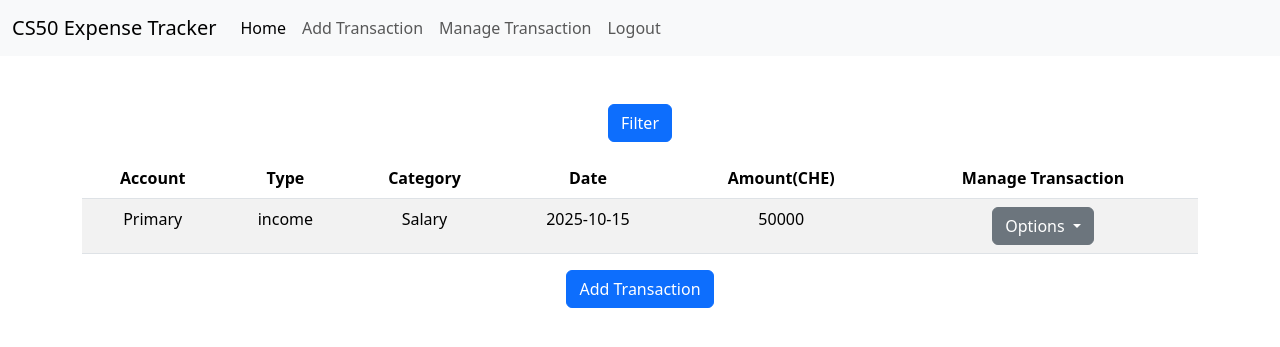
After one commit to MiguelAngelo-Code/CS50-Final-Project, a Flask app: page /manage_transactions in a window 1280 px wide. The commit adds this page. Shown: the top 347 px of the page. Run offline with Flask 3, Linux system fonts and the light colour scheme; a user stored in the database is signed in; data comes from the database, SQL or seed files in the repository; both versions use the stored data as it was after the commit.

Commit message:
manage transaction feature added

```diff
--- a/final_project/app.py
+++ b/final_project/app.py
@@ -5,7 +5,7 @@ from dateutil.relativedelta import relativedelta
 from decimal import Decimal, ROUND_HALF_UP
 from flask import Flask, flash, redirect, render_template, Response, request, session
 from flask_session import Session
-from helpers import conDbDict, getBar, getLine, getPie, getTrans, getUser
+from helpers import conDbDict, getBar, getLine, getPie, getTrans, getTransDate, getUser
 import matplotlib
 matplotlib.use("Agg")
 import matplotlib.dates as mdates
@@ -70,7 +70,7 @@ def add_cat():
             cur.execute("INSERT INTO categories (name, user_id) values (?, ?)", (newCat, user["id"],))
             con.commit()
             # Close connection and redirect to index
-            con.close
+            con.close()
             return redirect("/add_transaction")
 
     else:
@@ -123,12 +123,28 @@ def add_transaction():
                 return render_template("error.html", message="invalid type submission")
 
         # Insert into DB, close connection & redirect
-        cur.execute("INSERT INTO transactions (account_id, amount_cents, category, created_by_user_id, trans_date, trans_type) values (?, ?, ?, ?, ?, ?)", (account, amount_cents, category, user["id"], date, trans_type))
+        cur.execute("INSERT INTO transactions (account_id, amount_cents, category, created_by_user_id, trans_date, trans_type) values (?, ?, ?, ?, ?, ?)", (account, amount_cents, category, user["id"], date, trans_type,))
         con.commit()
 
         con.close()
 
-        return redirect("/add_transaction")
+        return redirect(request.referrer or "/manage_transactions")
+
+
+@app.route("/delete_transaction", methods=["POST"])
+def delete_transaction():
+
+    transId = request.form.get("deleteTrans")
+
+    con = conDbDict()
+    cur = con.cursor()
+
+    cur.execute("DELETE FROM transactions WHERE id = ?", (transId,))
+    con.commit()
+    con.close()
+
+    return redirect("/manage_transactions")
+
 
 # Generate Charts
 @app.route("/get_charts", methods=["GET", "POST"])
@@ -210,8 +226,7 @@ def get_charts():
         user = getUser()
 
         # Fetch user transaction
-        transactions = cur.execute("SELECT amount_cents, category, trans_date, trans_type FROM transactions where created_by_user_id = ? AND trans_date BETWEEN ? and ? ORDER BY trans_date", (user["id"], start, end,)).fetchall()
-
+        transactions = getTransDate(start, end)
         # Get user Accounts
         accounts = cur.execute("SELECT account_name, balance_cents, id FROM accounts WHERE user_id = ?", (user["id"],)).fetchall()
 
@@ -272,6 +287,48 @@ def logout():
     #redirect to index
     return redirect("/")
 
+
+@app.route("/manage_transactions", methods = ["GET", "POST"])
+def manage_transactions():
+
+    if (request.method == "GET"):
+
+        # Set start and end dates as first and last day of current month
+        # Todo: this code is repeated fit whole transaction date setting into helper function
+        current_date = date.today()
+        start = current_date + relativedelta(day=1)
+        end = current_date + relativedelta(day=31)
+
+        trasactions = getTransDate(start, end)
+
+        con = conDbDict()
+        cur = con.cursor()
+
+        user = getUser()
+
+        accounts = cur.execute("SELECT account_name, balance_cents, id FROM accounts WHERE user_id = ?", (user["id"],)).fetchall()
+        categories = cur.execute("SELECT name FROM categories WHERE user_id = ?", (user["id"],)).fetchall()
+
+        return render_template("manage_transactions.html", accounts=accounts, categories=categories, transactions=trasactions, types=TYPES)
+
+    else:
+        # Set start and end dates as first and last day of current month
+        start = request.form.get("start")
+        end = request.form.get("end")
+
+        trasactions = getTransDate(start, end)
+
+        con = conDbDict()
+        cur = con.cursor()
+
+        user = getUser()
+
+        accounts = cur.execute("SELECT account_name, balance_cents, id FROM accounts WHERE user_id = ?", (user["id"],)).fetchall()
+        categories = cur.execute("SELECT name FROM categories WHERE user_id = ?", (user["id"],)).fetchall()
+
+        return render_template("manage_transactions.html", accounts=accounts, categories=categories, transactions=trasactions, types=TYPES)
+
+
 # Register user
 @app.route("/register", methods=["GET", "POST"])
 def register():
@@ -305,7 +362,7 @@ def register():
         con.commit()
 
         # Login user
-        session["user_id"] = cur.execute("SELECT id FROM users WHERE username = ?", (username.lower(),)).fetchall()[0]["id"]
+        session["user_id"] = cur.execute("SELECT id FROM users WHERE username = ?", (username,)).fetchall()[0]["id"]
 
         #todo: Close DB & redirect to index
         con.close()
--- a/final_project/helpers.py
+++ b/final_project/helpers.py
@@ -25,6 +25,7 @@ def getUser():
     user = cur.execute("SELECT id, username FROM users WHERE id = ?", (session["user_id"],)).fetchone()
 
     con.close()
+
     return user
 
 def getBar(start, end):
@@ -37,7 +38,7 @@ def getBar(start, end):
 
      totIncome = cur.execute("SELECT IFNULL(SUM(amount_cents) ,0) FROM transactions WHERE created_by_user_id = ? AND trans_type = ? and trans_date BETWEEN ? AND ?", (user["id"], TYPES[1], start, end,)).fetchone()[0]
 
-
+     con.close()
 
     # Generate & save bargraph
      plt.style.use('dark_background')
@@ -46,7 +47,6 @@ def getBar(start, end):
      ax.bar(TYPES[0], totExpense)
      plt.savefig('static/my_bar_expesne_vs_income.png')
 
-     con.close()
      # Verify
      if os.path.exists('static/my_bar_expesne_vs_income.png'):
           return True
@@ -94,11 +94,14 @@ def getLine(start, end):
              return False
 
 def getPie(start, end):
+
      con = conDbDict()
      cur = con.cursor()
      user = getUser()
 
      data = cur.execute("SELECT category, sum(amount_cents) as totals FROM transactions WHERE created_by_user_id = ? AND trans_type = ? AND trans_date BETWEEN ? AND ? GROUP BY category ORDER BY totals", (user["id"], TYPES[0], start, end,)).fetchall()
+
+     con.close()
 
      categories = []
      totals = []
@@ -139,8 +142,6 @@ def getPie(start, end):
      plt.savefig('static/my_pie_expenses.png')
      plt.close(fig)
 
-
-     con.close()
      if os.path.exists('static/my_pie_expenses.png'):
           return True
      else:
@@ -153,12 +154,23 @@ def getTrans(limit = 0):
     user = getUser()
 
     if (limit == 0):
-        transactions = cur.execute("SELECT amount_cents, category, trans_date, trans_type FROM transactions where created_by_user_id = ? ORDER BY trans_date", (user["id"],)).fetchall()
+        transactions = cur.execute("SELECT amount_cents, category, id, trans_date, trans_type FROM transactions where created_by_user_id = ? ORDER BY trans_date", (user["id"],)).fetchall()
     else:
-        query = f"""SELECT amount_cents, category, trans_date, trans_type FROM transactions where created_by_user_id = ? ORDER BY trans_date LIMIT {int(limit)}
+        query = f"""SELECT amount_cents, category, trans_date, id, trans_type FROM transactions where created_by_user_id = ? ORDER BY trans_date LIMIT {int(limit)}
         """
 
         transactions = cur.execute(query, (user["id"], )).fetchall()
 
     con.close()
     return transactions
+
+def getTransDate(start, end):
+
+     user = getUser()
+
+     con = conDbDict()
+     cur = con.cursor()
+
+     transactions = cur.execute("SELECT account_id, amount_cents, category, id, trans_date, trans_type FROM transactions where created_by_user_id = ? AND trans_date BETWEEN ? and ? ORDER BY trans_date", (user["id"], start, end,)).fetchall()
+
+     return transactions
--- a/final_project/templates/layout.html
+++ b/final_project/templates/layout.html
@@ -36,6 +36,9 @@
                     <li class="nav-item">
                     <a class="nav-link" href="/add_transaction">Add Transaction</a>
                     </li>
+                    <li class="nav-item">
+                    <a class="nav-link" href="/manage_transactions">Manage Transaction</a>
+                    </li>
                 </ul>
                 <ul class="navbar-nav">
                   <li class="nav-item">
--- /dev/null
+++ b/final_project/templates/manage_transactions.html
@@ -0,0 +1,143 @@
+{% extends "layout.html" %}
+
+{% block title %}Index{% endblock %}
+
+{% block main %}
+
+<!-- Date filter form -->
+<p class="d-inline-flex gap-1">
+  <button class="btn btn-primary" type="button" data-bs-toggle="collapse" data-bs-target="#multiCollapseExample1" aria-expanded="false" aria-controls="multiCollapseExample1">
+    Filter
+  </button>
+</p>
+<div class="collapse multi-collapse" id="multiCollapseExample1">
+  <div class="card card-body">
+    <p>Date Range</p>
+    <form action="/manage_transactions" method="post">
+        <div class="mb-3">
+            <input autocomplete="off" class="form-control" name="start" placeholder="start date" required type="date">
+        </div>
+        <div class="mb-3">
+            <input autocomplete="off" class="form-control" name="end" placeholder="end date" required type="date">
+        </div>
+         <button class="btn btn-primary" name="transFilter" type="submit">submit</button>
+    </form>
+  </div>
+</div>
+
+
+    <!-- Table to show user expense transactions-->
+    <table class="table table-striped">
+        <thead>
+            <tr>
+                <th>Account</th>
+                <th>Type</th>
+                <th>Category</th>
+                <th>Date</th>
+                <th>Amount(CHE)</th>
+                <th>Manage Transaction</th>
+            </tr>
+        </thead>
+        <tbody>
+            {% for trans in transactions %}
+            <tr>
+                <td>
+                    {% for account in accounts %}
+                        {% if account.id == trans.account_id %}
+                            {{ account.account_name}}
+                        {% endif %}
+                    {% endfor %}
+                </td>
+                <td>
+                    {{ trans.trans_type }}
+                </td>
+
+                <td>
+                    {{ trans.category }}
+                </td>
+
+                <td>
+                    {{ trans.trans_date }}
+                </td>
+
+                <td>
+                    {{ trans.amount_cents }}
+                </td>
+
+                <td>
+                    <div class="dropdown">
+                        <button class="btn btn-secondary dropdown-toggle" type="button" data-bs-toggle="dropdown" aria-expanded="false">
+                            Options
+                        </button>
+                        <ul class="dropdown-menu">
+
+                            <li>
+                                <form action="/delete_transaction" method="post">
+                                    <button class="dropdown-item" name="deleteTrans" type="submit" value="{{ trans.id }}">Delete</button>
+                                </form>
+                            </li>
+
+                            <li>
+                                <form action="/edit_transactions" method="post">
+                                <button class="dropdown-item" name="editTrans" type="submit" value="{{ trans.id }}">Edit</button>
+                                </form>
+                            </li>
+
+                        </ul>
+                    </div>
+                </td>
+            </tr>
+            {% endfor %}
+        </tbody>
+    </table>
+
+    <!-- Add transaction -->
+
+<p class="d-inline-flex gap-1">
+  <button class="btn btn-primary" type="button" data-bs-toggle="collapse" data-bs-target="#multiCollapseExample2" aria-expanded="false" aria-controls="multiCollapseExample2">
+    Add Transaction
+  </button>
+</p>
+<div class="collapse multi-collapse"" id="multiCollapseExample2">
+  <div class="card card-body">
+        <form action="/add_transaction" method="post">
+
+        <div class="mb-3">
+            <select class="form-control" name="account" required>
+                {% for account in accounts %}
+                    <option value="{{ account.id }}">{{ account.account_name }}</option>
+                {% endfor %}
+            </select>
+        </div>
+
+        <div class="mb-3">
+            <select class="form-control" name="type">
+                {% for type in types %}
+                    <option value="{{ type }}">{{ type }}</option>
+                {% endfor %}
+            </select>
+        </div>
+
+        <div class="mb-3">
+            <select class="form-control" name="category">
+                {% for category in categories %}
+                    <option value="{{ category.name }}">{{ category.name }}</option>
+                {% endfor %}
+            </select>
+        </div>
+
+        <div class="mb-3">
+            <input autocomplete="off" class="form-control" min="0.00" name="amount" placeholder="€0.00" required step="0.01" type="number">
+        </div>
+
+        <div class="mb-3">
+            <input autocomplete="off" class="form-control" name="date" placeholder="today" required type="date">
+        </div>
+        <button class="btn btn-primary" name="addExpense" type="submit">Submit</button>
+
+    </form>
+
+  </div>
+</div>
+
+{% endblock %}
```
Also changed, not shown: final_project/final.db, final_project/static/my_bar_expesne_vs_income.png, final_project/static/my_line-expsnses.png, final_project/static/my_pie_expenses.png, 2 other files.
